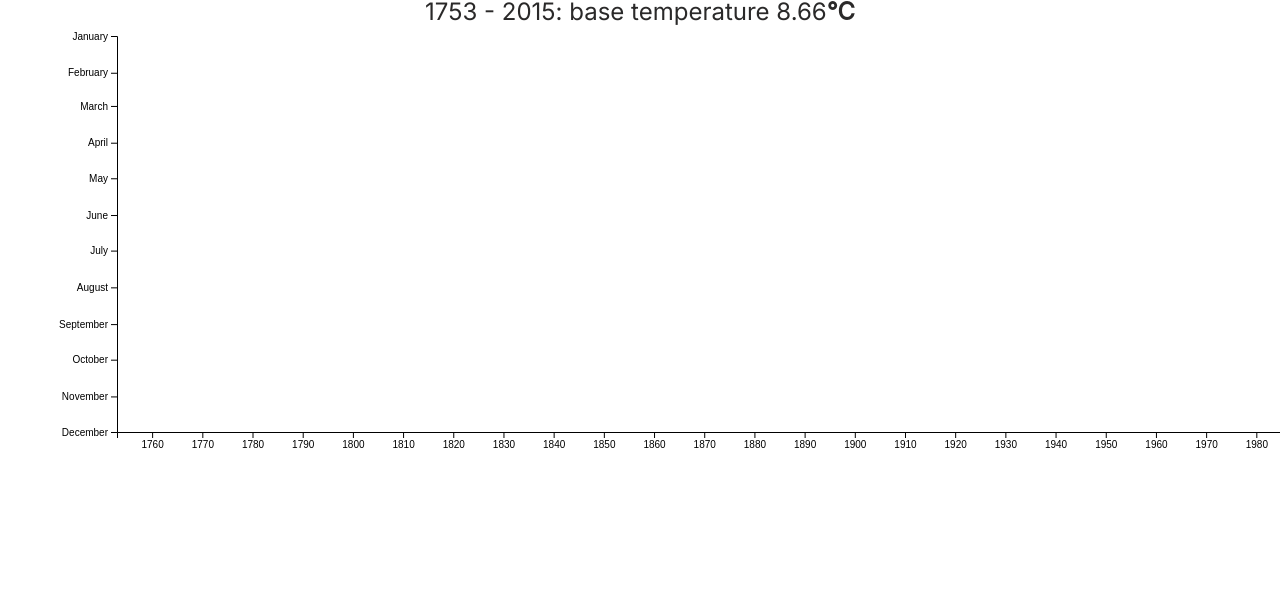
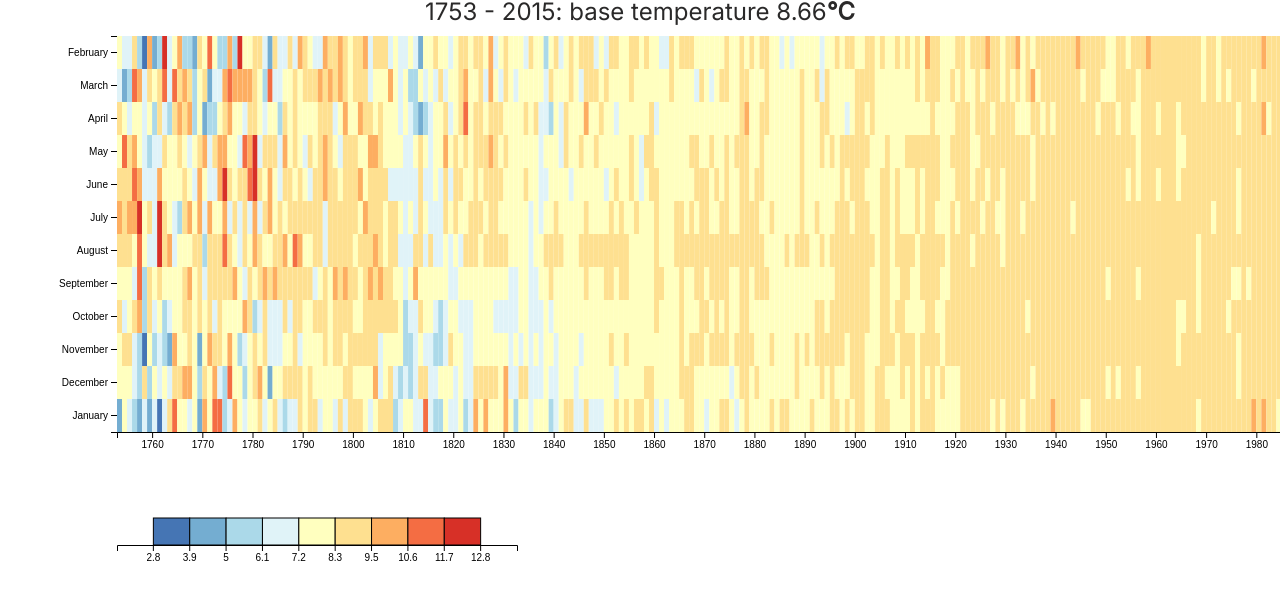
Before and after one commit to maximys963/d3-charts, a website built with webpack: page heatmap/src/template.html in a window 1280 px wide. Shown: the part 42-642 px from the top of the page. Built offline with nearby package versions, Linux system fonts and the light colour scheme.

Commit message:
add legend

```diff
--- a/heatmap/src/index.ts
+++ b/heatmap/src/index.ts
@@ -2,8 +2,12 @@ import * as d3 from 'd3'
 import dataset from './dataset/dataset.json'
 
 import validateMonthNumber from "./utlis/validateMonthNumber";
+import getHitMapColor from "./utlis/getHitMapColor";
 
 import './main.css'
+
+const temperaturePoints = ['2.8', '3.9', '5', '6.1', '7.2', '8.3', '9.5', '10.6', '11.7', '12.8']
+const legendRectanglesValues = ['2.8', '3.9', '5', '6.1', '7.2', '8.3', '9.5', '10.6', '11.7', ]
 
 const SVG_CONTAINER_WIDTH = 1603
 const SVG_CONTAINER_HEIGHT = 540
@@ -14,34 +18,54 @@ const XAXIS_TITLE_WIDTH = 268
 const CHART_HEIGHT = 396
 const CHART_WIDTH = 1315
 
+const LEGEND_WIDTH = 400
+const LEGEND_HEIGHT = 21
+const LEGEND_SECTOR_WIDTH = LEGEND_WIDTH / (temperaturePoints.length + 1)
+const LEGEND_SECTOR_HEIGHT = 27
+
+const getLongMonthName = (month: number): string => {
+    const date = new Date(0, validateMonthNumber(month))
+    return date.toLocaleString('default', {month: 'long'})
+}
+
+const getYearsAmount = (years: number[]): number => {
+    const yearExtent = d3.extent(years)
+    return yearExtent[1] - yearExtent[0]
+}
+
 const years: Date[] = dataset.monthlyVariance.map(d => new Date(`${d.year}`))
-// console.log('monthlyVariance', dataset.monthlyVariance)
-const months: Date[] = dataset.monthlyVariance.map(d => new Date(0, validateMonthNumber(d.month)))
-const monthFormat = d3.timeFormat('%B')
+const months: string[] = dataset.monthlyVariance.map(d => getLongMonthName(d.month))
 
-console.log('dataset.monthlyVariance', dataset)
+
+console.log(d3.extent(dataset.monthlyVariance.map(d => d.year)))
 
 const svg = d3.select('#root')
     .append('svg')
     .attr('width', SVG_CONTAINER_WIDTH)
     .attr('height', SVG_CONTAINER_HEIGHT)
 
-console.log('years', (d3.extent(years)))
-
 const chartTransformX = SVG_CONTAINER_PADDING + XAXIS_TITLE_WIDTH
 const xScale = d3.scaleTime()
     .domain(d3.extent(years))
     .range([chartTransformX, SVG_CONTAINER_WIDTH - SVG_CONTAINER_PADDING])
 
-const yScale = d3.scaleTime()
-  .domain(d3.extent(months))
+const yScale = d3.scaleBand()
+    .domain(months)
     .range([SVG_CONTAINER_PADDING, CHART_HEIGHT + SVG_CONTAINER_PADDING])
 
+const legendScale = d3.scaleBand()
+    .domain(temperaturePoints)
+    .range([chartTransformX, chartTransformX + LEGEND_WIDTH])
+    .paddingInner(0)
+    .paddingOuter(0.5)
+    .align(0.5)
+
 const xAxis = d3.axisBottom(xScale).ticks(20)
-const yAxis = d3.axisLeft(yScale).tickFormat(monthFormat)
+const yAxis = d3.axisLeft(yScale)
+const legendAxis = d3.axisBottom(legendScale)
 
 svg.append('g')
-  .attr('id','x-axis')
+    .attr('id', 'x-axis')
     .attr('transform', `translate(0,${CHART_HEIGHT + SVG_CONTAINER_PADDING})`)
     .call(xAxis)
 
@@ -49,3 +73,33 @@ svg.append('g')
     .attr('id', 'y-axis')
     .attr('transform', `translate(${chartTransformX}, 0)`)
     .call(yAxis)
+
+const legend = svg.append('g')
+    .attr('transform', `translate(0,${SVG_CONTAINER_HEIGHT - LEGEND_HEIGHT})`)
+    .call(legendAxis)
+
+console.log('legend', legend)
+
+
+// Create data rectangles
+svg.selectAll('rect')
+    .data(dataset.monthlyVariance)
+    .enter()
+    .append('rect')
+    .attr('width', () => CHART_WIDTH / getYearsAmount(dataset.monthlyVariance.map((d) => d.year)))
+    .attr('height', () => CHART_HEIGHT / 12)
+    .style('fill', (d) => getHitMapColor(dataset.baseTemperature + d.variance))
+    .attr('x', (d) => xScale(new Date(`${d.year}`)))
+    .attr('y', (d) => yScale(getLongMonthName(d.month)))
+
+legend
+    .selectAll('rect')
+    .data(legendRectanglesValues)
+    .enter()
+    .append('rect')
+    .attr('width', LEGEND_SECTOR_WIDTH)
+    .attr('height', LEGEND_SECTOR_HEIGHT)
+    .attr('x', (_, i) => chartTransformX + LEGEND_SECTOR_WIDTH * (i + 1))
+    .attr('transform', `translate(0, -${LEGEND_SECTOR_HEIGHT})`)
+    .attr('fill', (d) => getHitMapColor(Number(d)))
+    .attr('stroke','black')
--- /dev/null
+++ b/heatmap/src/utlis/getHitMapColor.ts
@@ -0,0 +1,23 @@
+const getHitMapColor = (temperature: number) => {
+  if(temperature < 3.9){
+    return 'rgb(69, 117, 180)'
+  } else if(temperature >= 3.9 && temperature < 5){
+    return 'rgb(116, 173, 209)'
+  } else if(temperature >= 5 && temperature < 6.1){
+    return 'rgb(171, 217, 233)'
+  } else if(temperature >= 6.1 && temperature < 7.2){
+    return 'rgb(224, 243, 248)'
+  } else if(temperature >= 7.2 && temperature < 8.3){
+    return 'rgb(255, 255, 191)'
+  } else if(temperature >= 8.3 && temperature < 9.5){
+    return 'rgb(254, 224, 144)'
+  } else if(temperature >= 9.5 && temperature < 10.6){
+    return 'rgb(253, 174, 97)'
+  } else if(temperature >= 10.6 && temperature < 11.7){
+    return 'rgb(244, 109, 67)'
+  } else {
+    return 'rgb(215, 48, 39)'
+  }
+}
+
+export default getHitMapColor
```
Also changed, not shown: bar/build/index.html, 1 other file. Lines whose indentation alone changed are shown as unchanged.
